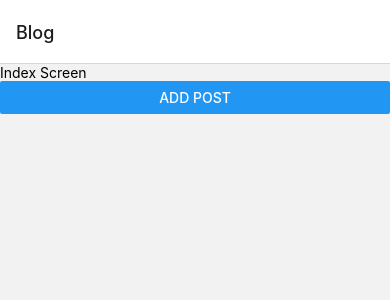
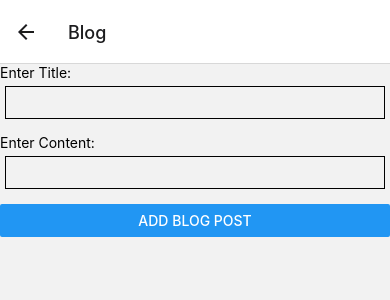
Before and after one commit to ivankisyov/react-native-sandbox-2, a React Native app: screen /Create in a window 390 px wide. Shown: the top 300 px of the page. Built offline with nearby package versions, Linux system fonts and the light colour scheme.

Commit message:
Add CreateScreen and navigation to IndexScreen

```diff
--- a/App.js
+++ b/App.js
@@ -4,6 +4,7 @@ import IndexScreen from "./src/screens/IndexScreen";
 import React from "react";
 import { Provider } from "./src/context/BlogContext";
 import ShowScreen from "./src/screens/ShowScreen";
+import CreateScreen from "./src/screens/CreateScreen";
 
 const Stack = createStackNavigator();
 
@@ -14,6 +15,7 @@ const App = () => {
       <Stack.Navigator screenOptions={{ headerTitle: "Blog" }}>
         <Stack.Screen name="Home" component={IndexScreen} />
         <Stack.Screen name="Show" component={ShowScreen} />
+        <Stack.Screen name="Create" component={CreateScreen} />
       </Stack.Navigator>
     </NavigationContainer>
   );
--- /dev/null
+++ b/src/screens/CreateScreen.js
@@ -0,0 +1,55 @@
+import React, { useContext } from "react";
+import { View, Text, StyleSheet, TextInput, Button } from "react-native";
+import { Context } from "../context/BlogContext";
+
+const CreateScreen = ({ route }) => {
+  // const { state } = useContext(Context);
+  // const blogPost = state.find((blogPost) => blogPost.id === route.params.id);
+  const [title, setTitle] = React.useState("");
+  const [content, setContent] = React.useState("");
+
+  return (
+    <View>
+      <Text>Enter Title:</Text>
+      <TextInput
+        style={styles.input}
+        value={title}
+        onChangeText={(text) => setTitle(text)}
+      />
+      <Text>Enter Content:</Text>
+      <TextInput
+        style={styles.input}
+        value={content}
+        onChangeText={(text) => setContent(text)}
+      />
+      <Button title="Add Blog Post" />
+    </View>
+  );
+};
+
+const styles = StyleSheet.create({
+  row: {
+    flexDirection: "row",
+    justifyContent: "space-between",
+    paddingVertical: 20,
+    paddingHorizontal: 10,
+    borderTopWidth: 1,
+    borderColor: "gray",
+  },
+  title: {
+    fontSize: 18,
+  },
+  icon: {
+    fontSize: 24,
+  },
+  input: {
+    fontSize: 18,
+    borderWidth: 1,
+    borderColor: "black",
+    marginBottom: 15,
+    padding: 5,
+    margin: 5,
+  },
+});
+
+export default CreateScreen;
--- a/src/screens/IndexScreen.js
+++ b/src/screens/IndexScreen.js
@@ -13,6 +13,17 @@ import { useNavigation } from "@react-navigation/native";
 
 const IndexScreen = () => {
   const navigation = useNavigation();
+
+  React.useLayoutEffect(() => {
+    navigation.setOptions({
+      headerRight: () => (
+        <TouchableOpacity onPress={() => navigation.navigate("Create")}>
+          <Feather name="plus" size={35} />
+        </TouchableOpacity>
+      ),
+    });
+  }, [navigation]);
+
   const { state, addBlogPost, deleteBlogPost } = useContext(Context);
 
   return (
```
